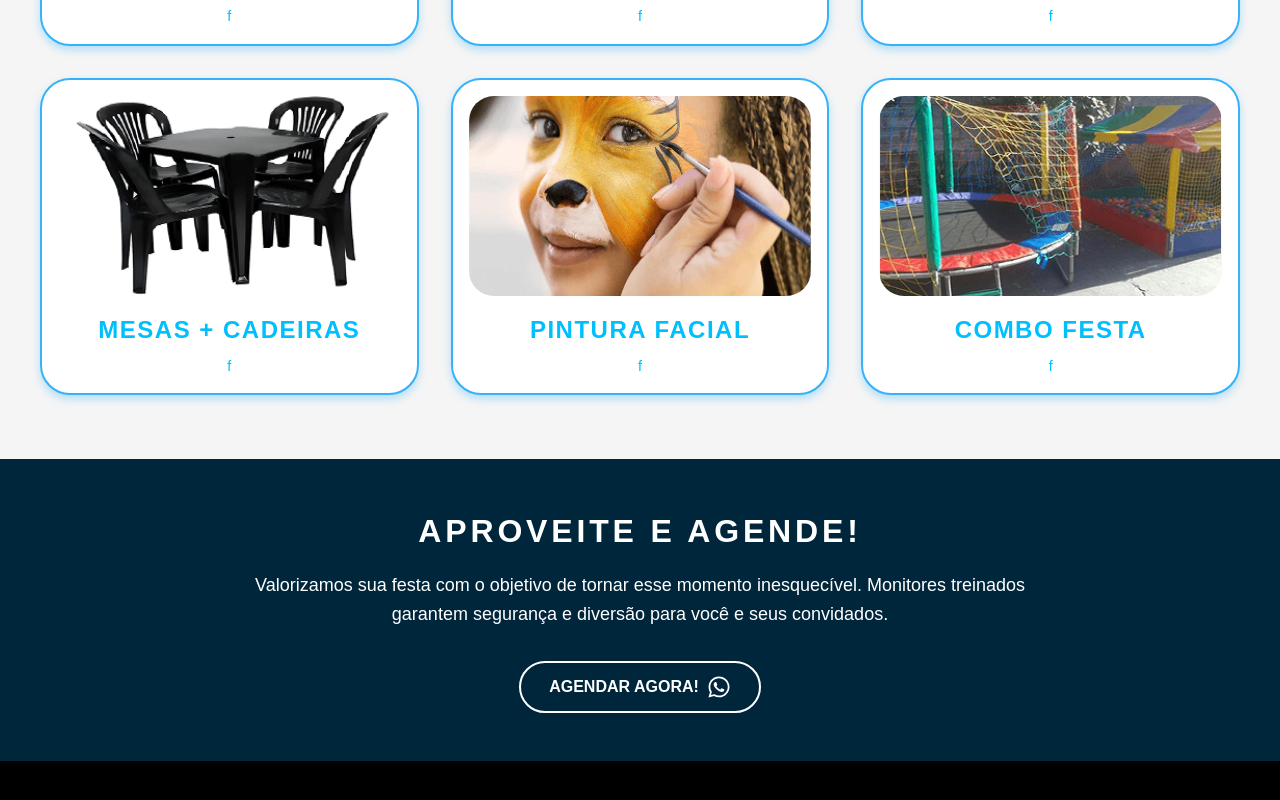
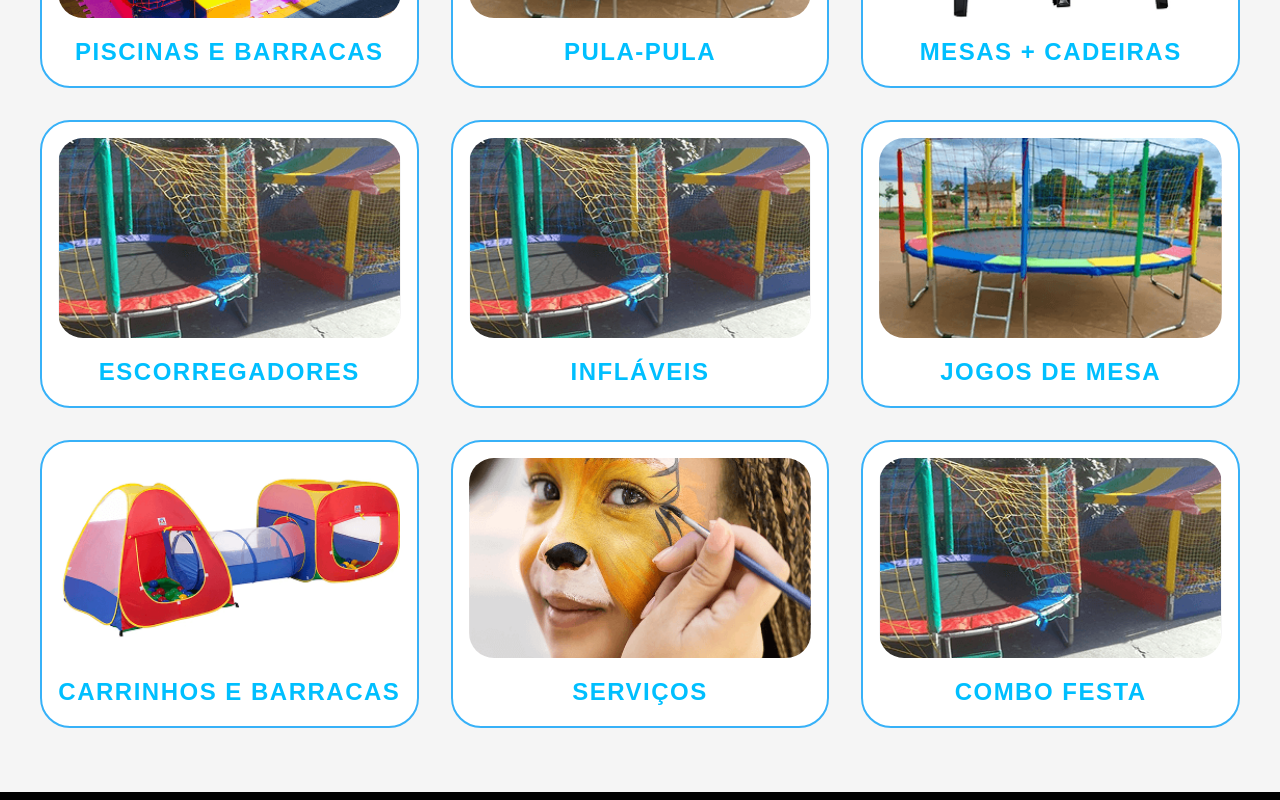
Before and after one commit to paghtecnologias128/monteiro-locacoes, a React (Vite) app: page / in a window 1280 px wide. Shown: the part 1240-2040 px from the top of the page. Built offline with nearby package versions, Linux system fonts and the light colour scheme; a web font is replaced by a local one.

Commit message:
parte do card de produtos melhorado

```diff
--- a/src/components/BookingSection/index.jsx
+++ b/src/components/BookingSection/index.jsx
@@ -1,22 +1,87 @@
-import { BookingSectionContainer, Title, Paragraph, Button } from './style';
+import { useState, useEffect } from 'react';
+import {
+  BookingSectionContainer,
+  ChipContainer,
+  Chip,
+  Form,
+  Input,
+  TextArea,
+  ButtonContainer,
+  Button,
+} from './style';
 import { FaWhatsapp } from 'react-icons/fa';
 
-const BookingSection = () => {
+const BookingSection = ({ selectedItems, onSend, onClear }) => {
+  const [dateTime, setDateTime] = useState('');
+  const [location, setLocation] = useState('');
+  const [observations, setObservations] = useState('');
+  const [minDateTime, setMinDateTime] = useState('');
+
+  useEffect(() => {
+    const now = new Date();
+    now.setHours(now.getHours() + 1);
+    const year = now.getFullYear();
+    const month = (now.getMonth() + 1).toString().padStart(2, '0');
+    const day = now.getDate().toString().padStart(2, '0');
+    const hours = now.getHours().toString().padStart(2, '0');
+    const minutes = now.getMinutes().toString().padStart(2, '0');
+    setMinDateTime(`${year}-${month}-${day}T${hours}:${minutes}`);
+  }, []);
+
+  const handleSend = () => {
+    const selectedDateTime = new Date(dateTime);
+    const minimumDateTime = new Date(minDateTime);
+
+    if (selectedDateTime < minimumDateTime) {
+      alert('A data e o horário devem ser pelo menos uma hora a partir de agora.');
+      return;
+    }
+
+    onSend({ dateTime, location, observations });
+  };
+
+  if (selectedItems.length === 0) {
+    return null;
+  }
+
   return (
     <BookingSectionContainer>
-      <Title>APROVEITE E AGENDE!</Title>
-      <Paragraph>
-        Valorizamos sua festa com o objetivo de tornar esse momento inesquecível. Monitores
-        treinados garantem segurança e diversão para você e seus convidados.
-      </Paragraph>
-      <Button
-        href="https://wa.me/5567984684460?text=Olá! Quero agendar uma locação."
-        target="_blank"
-        aria-label="Agendar agora pelo WhatsApp"
-      >
-        AGENDAR AGORA!
-        <FaWhatsapp aria-hidden="true" />
-      </Button>
+      <ChipContainer>
+        {selectedItems
+          .filter((item) => item.variation)
+          .map((item) => (
+            <Chip key={item.id}>
+              {item.name} - {item.variation}
+            </Chip>
+          ))}
+      </ChipContainer>
+      <Form>
+        <Input
+          type="datetime-local"
+          value={dateTime}
+          min={minDateTime}
+          onChange={(e) => setDateTime(e.target.value)}
+        />
+        <TextArea
+          placeholder="Local do evento"
+          value={location}
+          onChange={(e) => setLocation(e.target.value)}
+        />
+        <TextArea
+          placeholder="Observações"
+          value={observations}
+          onChange={(e) => setObservations(e.target.value)}
+        />
+        <ButtonContainer>
+          <Button onClick={handleSend}>
+            <FaWhatsapp />
+            Enviar
+          </Button>
+          <Button clear onClick={onClear}>
+            Limpar
+          </Button>
+        </ButtonContainer>
+      </Form>
     </BookingSectionContainer>
   );
 };
--- a/src/components/BookingSection/style.js
+++ b/src/components/BookingSection/style.js
@@ -1,78 +1,116 @@
 import styled from 'styled-components';
 
 export const BookingSectionContainer = styled.section`
-  background-color: #00263c;
-  color: #ffffff;
-  padding: 48px 2rem;
-  text-align: center;
+  background-color: #e0e0e0;
+  padding: 2rem;
+  max-width: 1200px;
+  margin: 2rem auto 2rem auto;
+  border-radius: 15px;
+  box-shadow: 0 4px 8px rgba(0, 0, 0, 0.1);
   display: flex;
   flex-direction: column;
-  align-items: center;
-  justify-content: center;
+  gap: 1rem;
 
   @media (max-width: 768px) {
-    padding: 32px 1rem;
+    padding: 1rem;
   }
 `;
 
-export const Title = styled.h2`
-  font-family: 'Montserrat', sans-serif;
-  font-weight: 800; /* ExtraBold */
-  font-size: 32px;
-  text-transform: uppercase;
-  letter-spacing: 0.12em;
-  margin-bottom: 16px;
+export const ChipContainer = styled.div`
+  display: flex;
+  flex-wrap: wrap;
+  gap: 0.5rem;
+`;
+
+export const Chip = styled.div`
+  background-color: var(--color-green);
+  color: #fff;
+  padding: 0.5rem 1rem;
+  border-radius: 20px;
+  font-size: 0.9rem;
+  display: flex;
+  align-items: center;
+  gap: 0.5rem;
+`;
+
+export const Form = styled.div`
+  display: flex;
+  gap: 1rem;
+  align-items: flex-start;
 
   @media (max-width: 768px) {
-    font-size: 26px;
+    flex-direction: column;
   }
 `;
 
-export const Paragraph = styled.p`
-  font-family: 'Montserrat', sans-serif;
-  font-weight: 400; /* Regular */
-  font-size: 18px;
-  line-height: 1.6;
-  max-width: 800px;
-  margin-bottom: 32px;
+export const Input = styled.input`
+  flex: 1;
+  padding: 0.5rem;
+  border-radius: 8px;
+  border: 1px solid #ccc;
+  height: 40px;
+  font-family: inherit;
+  font-size: 1rem;
 
   @media (max-width: 768px) {
-    font-size: 16px;
+    width: 100%;
   }
 `;
 
-export const Button = styled.a`
+export const TextArea = styled.textarea`
+  flex: 1;
+  padding: 0.5rem;
+  border-radius: 8px;
+  border: 1px solid #ccc;
+  height: 40px;
+  font-family: inherit;
+  font-size: 1rem;
+
+  @media (max-width: 768px) {
+    width: 100%;
+  }
+`;
+
+export const ButtonContainer = styled.div`
+  display: flex;
+  gap: 1rem;
+
+  @media (max-width: 768px) {
+    width: 100%;
+    justify-content: space-between;
+  }
+`;
+
+export const Button = styled.button`
   display: inline-flex;
   align-items: center;
   gap: 8px;
   padding: 12px 28px;
-  background-color: transparent;
-  border: 2px solid #ffffff;
+  background-color: ${({ clear }) => (clear ? 'transparent' : 'var(--color-green)')};
+  border: 2px solid var(--color-green);
   border-radius: 30px;
-  color: #ffffff;
+  color: ${({ clear }) => (clear ? 'var(--color-green)' : '#fff')};
   font-family: 'Montserrat', sans-serif;
   font-weight: 600; /* SemiBold */
   font-size: 16px;
   text-transform: uppercase;
   text-decoration: none;
-  transition:
-    background-color 0.25s ease,
-    color 0.25s ease,
-    transform 0.25s ease;
+  cursor: pointer;
+  transition: all 0.25s ease;
 
   &:hover {
-    background-color: var(--color-green);
-    border-color: var(--color-green);
-    color: #ffffff;
+    background-color: ${({ clear }) => (clear ? 'var(--color-green)' : '#218838')};
+    border-color: ${({ clear }) => (clear ? 'var(--color-green)' : '#1e7e34')};
+    color: #fff;
     transform: scale(1.05);
   }
 
   svg {
-    font-size: 1.5rem; /* Ajustar conforme necessário */
+    font-size: 1.5rem;
   }
 
   @media (max-width: 480px) {
-    padding: 10px 20px; /* Padding menor para telas muito pequenas */
-    font-size: 14px; /* Tamanho de fonte menor */
+    padding: 10px 20px;
+    font-size: 14px;
   }
 `;
--- a/src/components/Card/index.jsx
+++ b/src/components/Card/index.jsx
@@ -1,11 +1,38 @@
-import { ContainerCard, Sizes } from './style.js';
+import { ContainerCard, OptionsContainer, OptionButton } from './style.js';
 
-const Card = ({ image, title, alt, description }) => {
+const Card = ({
+  id,
+  image,
+  title,
+  alt,
+  options,
+  isSelected,
+  selectedOption,
+  onCardClick,
+  onOptionClick,
+}) => {
+  const handleOptionClick = (e, option) => {
+    e.stopPropagation();
+    onOptionClick(id, option);
+  };
+
   return (
-    <ContainerCard>
+    <ContainerCard isSelected={isSelected} onClick={() => onCardClick(id)}>
       <img src={image} alt={alt} loading="lazy" />
       <h2>{title}</h2>
-      <Sizes>{description}</Sizes>
+      {isSelected && (
+        <OptionsContainer>
+          {options.map((option) => (
+            <OptionButton
+              key={option.label}
+              isSelected={selectedOption?.label === option.label}
+              onClick={(e) => handleOptionClick(e, option)}
+            >
+              {option.label}
+            </OptionButton>
+          ))}
+        </OptionsContainer>
+      )}
     </ContainerCard>
   );
 };
--- a/src/components/Card/style.js
+++ b/src/components/Card/style.js
@@ -1,19 +1,18 @@
-import styled from 'styled-components';
+import styled, { css } from 'styled-components';
 
 export const ContainerCard = styled.div`
   background-color: #fff;
-  border: 2px solid #37b1f8; /* Cor da borda: azul-claro #37B1F8, Espessura: 2px, Estilo: sólido */
-  border-radius: 30px; /* Canto levemente arredondado */
-  box-shadow: 0 4px 8px 0 #37b1f859; /* Sombra azul especificada */
+  border: 2px solid #37b1f8;
+  border-radius: 30px;
   padding: 1rem;
   text-align: center;
-  transition: all 0.25s ease; /* Transição suave */
+  transition: all 0.25s ease;
 
-  &:hover {
-    border-color: #37b1f8; /* Escurecer a borda para #37B1F8 */
-    transform: translateY(-2px); /* Elevar levemente o card */
-    box-shadow: 0 8px 16px 0 #37b1f873; /* Aumentar a sombra no hover */
-  }
+  ${({ isSelected }) =>
+    isSelected &&
+    css`
+      box-shadow: 0 8px 16px 0 #37b1f873;
+    `}
 
   img {
     width: 100%;
@@ -30,6 +29,30 @@ export const ContainerCard = styled.div`
   }
 `;
 
+export const OptionsContainer = styled.div`
+  margin-top: 1rem;
+  display: flex;
+  flex-wrap: wrap;
+  gap: 0.5rem;
+  justify-content: center;
+`;
+
+export const OptionButton = styled.button`
+  background-color: ${({ isSelected }) => (isSelected ? 'var(--color-green)' : '#f0f0f0')};
+  color: ${({ isSelected }) => (isSelected ? '#fff' : '#333')};
+  border: 1px solid ${({ isSelected }) => (isSelected ? 'var(--color-green)' : '#ccc')};
+  border-radius: 20px;
+  padding: 0.5rem 1rem;
+  font-size: 0.9rem;
+  cursor: pointer;
+  transition: all 0.2s ease-in-out;
+
+  &:hover {
+    background-color: ${({ isSelected }) => (isSelected ? 'var(--color-green)' : '#e0e0e0')};
+    border-color: ${({ isSelected }) => (isSelected ? 'var(--color-green)' : '#aaa')};
+  }
+`;
+
 export const Sizes = styled.p`
   font-size: 0.9rem;
   color: var(--color-cyan);
--- a/src/components/Footer/index.jsx
+++ b/src/components/Footer/index.jsx
@@ -17,7 +17,7 @@ const Footer = () => {
         <ContactColumn>
           <h3>CONTATO</h3>
           <ul>
-            <Li isWhatsapp>
+            <Li $isWhatsapp>
               <FaWhatsapp aria-hidden="true" />
               <a
                 href="https://wa.me/5567984684460"
@@ -34,7 +34,7 @@ const Footer = () => {
                 (67) 98468-4460
               </a>
             </Li>
-            <Li isLocation>
+            <Li $isLocation>
               <FaMapMarkerAlt aria-hidden="true" />
               <span aria-label="Endereço da Monteiro Locações">R. Guarapuava, 850</span>
             </Li>
--- a/src/components/Footer/style.js
+++ b/src/components/Footer/style.js
@@ -99,10 +99,10 @@ export const Li = styled.li`
     svg,
     a,
     span {
-      color: ${({ isWhatsapp, isLocation }) =>
-        isWhatsapp
+      color: ${({ $isWhatsapp, $isLocation }) =>
+        $isWhatsapp
           ? 'var(--color-green)'
-          : isLocation
+          : $isLocation
             ? 'var(--color-yellow-lima)'
             : 'var(--color-cyan)'};
     }
--- a/src/components/HeroSection/index.jsx
+++ b/src/components/HeroSection/index.jsx
@@ -22,7 +22,7 @@ const HeroSection = () => {
           href="https://wa.me/5567984684460"
           target="_blank"
           aria-label="Fale conosco pelo WhatsApp"
-          isWhatsapp
+          $isWhatsapp
         >
           <FaWhatsapp color="var(--color-white)" />
           <span>WhatsApp</span>
--- a/src/components/HeroSection/style.js
+++ b/src/components/HeroSection/style.js
@@ -91,9 +91,9 @@ export const ContactButton = styled.a`
 
   &:hover,
   &:focus-visible {
-    background-color: ${({ isWhatsapp }) =>
-      isWhatsapp ? 'var(--color-green)' : 'var(--color-cyan)'};
-    border-color: ${({ isWhatsapp }) => (isWhatsapp ? 'var(--color-green)' : 'var(--color-cyan)')};
+    background-color: ${({ $isWhatsapp }) =>
+      $isWhatsapp ? 'var(--color-green)' : 'var(--color-cyan)'};
+    border-color: ${({ $isWhatsapp }) => ($isWhatsapp ? 'var(--color-green)' : 'var(--color-cyan)')};
     transform: scale(1.05);
   }
 
--- a/src/components/Products/index.jsx
+++ b/src/components/Products/index.jsx
@@ -1,24 +1,80 @@
+import { useState } from 'react';
 import { CatalogSection, TitleWrapper, Title, Grid } from './style';
 import Card from '../Card';
+import BookingSection from '../BookingSection';
+import { items as products } from '../../data/products';
 
-const Products = ({ cards }) => {
+const Products = () => {
+  const [selectedItems, setSelectedItems] = useState([]);
+
+  const handleCardClick = (itemId) => {
+    setSelectedItems((prev) => {
+      const isSelected = prev.some((item) => item.id === itemId);
+      if (isSelected) {
+        return prev.filter((item) => item.id !== itemId);
+      }
+      const product = products.find((p) => p.id === itemId);
+      return [...prev, { id: itemId, name: product.name, variation: null, price: null }];
+    });
+  };
+
+  const handleOptionClick = (itemId, option) => {
+    setSelectedItems((prev) =>
+      prev.map((item) =>
+        // Se o ID do item corresponder, atualize a variação e o preço
+        item.id === itemId ? { ...item, variation: option.label, price: option.price } : item,
+      ),
+    );
+  };
+
+  const handleClear = () => {
+    setSelectedItems([]);
+  };
+
+  const handleSend = ({ dateTime, location, observations }) => {
+    const itemsWithNoVariation = selectedItems.filter((item) => !item.variation);
+    if (itemsWithNoVariation.length > 0) {
+      alert('Por favor, selecione uma opção para todos os itens selecionados.');
+      return;
+    }
+
+    const message = `Olá! Quero orçamento para:\n\n${selectedItems
+      .map((item) => `1. ${item.name} - ${item.variation}`)
+      .join(
+        '\n',
+      )}\n\nData e horário: ${dateTime}\nLocal do evento: ${location}\nObservações: ${observations}`;
+
+    const whatsappUrl = `https://wa.me/5567984684460?text=${encodeURIComponent(message)}`;
+    window.open(whatsappUrl, '_blank');
+  };
+
   return (
+    <>
       <CatalogSection>
         <TitleWrapper>
-        <Title>Nossos serviços</Title>
+          <Title>
+            Nossos <br /> serviços e brinquedos
+          </Title>
         </TitleWrapper>
         <Grid>
-        {cards.map((card) => (
+          {products.map((card) => (
             <Card
               key={card.id}
+              id={card.id}
               image={card.image}
-            title={card.title}
+              title={card.name}
               alt={card.alt}
-            description={card.description}
+              options={card.options}
+              isSelected={selectedItems.some((item) => item.id === card.id)}
+              selectedOption={selectedItems.find((item) => item.id === card.id)}
+              onCardClick={handleCardClick}
+              onOptionClick={handleOptionClick}
             />
           ))}
         </Grid>
+        <BookingSection selectedItems={selectedItems} onSend={handleSend} onClear={handleClear} />
       </CatalogSection>
+    </>
   );
 };
 
--- a/src/components/Products/style.js
+++ b/src/components/Products/style.js
@@ -34,5 +34,5 @@ export const Grid = styled.div`
   grid-template-columns: repeat(auto-fit, minmax(300px, 1fr));
   gap: 2rem;
   max-width: 1200px;
-  margin: 0 auto;
+  margin: 2rem auto 0 auto;
 `;
--- a/src/data/products.js
+++ b/src/data/products.js
@@ -1,4 +1,3 @@
-// Import PNG images
 import ballTent from '../assets/ball_tent.png';
 import chairs from '../assets/chairs.png';
 import partyCombo from '../assets/party_combo.png';
@@ -6,47 +5,92 @@ import facePainting from '../assets/face_painting.png';
 import ballPit from '../assets/ball_pit.png';
 import bouncyCastle from '../assets/bouncy_castle.png';
 
-export const cardsData = [
+export const items = [
   {
-    id: 1,
+    id: 'piscinas-e-barracas',
+    name: 'Piscinas e Barracas',
     image: ballPit,
-    title: 'Piscina de Bolinhas',
-    alt: 'Piscina de Bolinhas colorida com escorregador.',
-    description: 'f',
+    alt: 'Piscinas e Barracas',
+    options: [{ label: '1x1m' }, { label: '2x2m' }, { label: '5x1m' }],
   },
   {
-    id: 2,
+    id: 'pula-pula',
+    name: 'Pula-Pula',
     image: bouncyCastle,
-    title: 'Pula-Pula',
-    alt: 'Pula-pula inflável com redes de proteção.',
-    description: 'f',
+    alt: 'Pula-Pula',
+    options: [{ label: '1,40m' }, { label: '2,44m' }, { label: '3,05m' }, { label: '4,27m' }],
   },
   {
-    id: 3,
-    image: ballTent,
-    title: 'Barra de Bolinhas',
-    alt: 'Barraca de bolinhas inflável com tema de circo.',
-    description: 'f',
+    id: 'mesas-e-cadeiras',
+    name: 'Mesas + Cadeiras',
+    image: chairs,
+    alt: 'Mesas + Cadeiras',
+    options: [
+      { label: '8 a 5 Jogos' },
+      { label: '36 a 50 Jogos' },
+      { label: '51 a 100 Jogos' },
+      { label: 'Quantidade Específica' },
+    ],
   },
   {
-    id: 4,
-    image: chairs,
-    title: 'Mesas + Cadeiras',
-    alt: 'Conjunto de mesas e cadeiras de plástico brancas.',
-    description: 'f',
+    id: 'escorregadores',
+    name: 'Escorregadores',
+    image: partyCombo,
+    alt: 'Escorregadores',
+    options: [
+      { label: 'Escorregador + Gangorra' },
+      { label: 'Escorregador Rosa/Roxo' },
+      { label: 'Escorregador Amarelo/Azul' },
+      { label: 'Escorregador Azul/Vermelho' },
+    ],
   },
   {
-    id: 5,
-    image: facePainting,
-    title: 'Pintura Facial',
-    alt: 'Criança com o rosto pintado de borboleta.',
-    description: 'f',
+    id: 'inflaveis',
+    name: 'Infláveis',
+    image: partyCombo,
+    alt: 'Infláveis',
+    options: [
+      { label: 'Tobagã Pequeno' },
+      { label: 'Tobagã Médio' },
+      { label: 'Corrida Maluca' },
+      { label: 'Futebol de Sabão' },
+      { label: 'Guerra de Cotonete' },
+    ],
   },
   {
-    id: 6,
+    id: 'jogos-de-mesa',
+    name: 'Jogos de Mesa',
+    image: bouncyCastle,
+    alt: 'Jogos de Mesa',
+    options: [{ label: 'Fliperama' }, { label: 'Mesa de Sinuca' }, { label: 'Mesa de Ping Pong' }],
+  },
+  {
+    id: 'carrinhos-e-barracas',
+    name: 'Carrinhos e Barracas',
+    image: ballTent,
+    alt: 'Carrinhos e Barracas',
+    options: [{ label: 'Algodão Doce' }, { label: 'Pipoca' }, { label: 'Picolé' }],
+  },
+  {
+    id: 'servicos',
+    name: 'Serviços',
+    image: facePainting,
+    alt: 'Serviços',
+    options: [
+      { label: 'Pintura Facial' },
+      { label: 'Monitor(a) de Brinquedo' },
+      { label: 'Recreador(a)' },
+    ],
+  },
+  {
+    id: 'combo-festa',
+    name: 'Combo Festa',
     image: partyCombo,
-    title: 'Combo Festa',
-    alt: 'Imagem com vários brinquedos de festa juntos.',
-    description: 'f',
+    alt: 'Combo Festa',
+    options: [
+      { label: 'Piscina + Cama Elástica (P)' },
+      { label: 'Piscina + Cama Elástica (M)' },
+      { label: 'Piscina + Cama Elástica (G)' },
+    ],
   },
 ];
--- a/src/pages/Home/index.jsx
+++ b/src/pages/Home/index.jsx
@@ -4,10 +4,7 @@ import ScrollAnimation from '../../components/ScrollAnimation';
 import Spinner from '../../components/Spinner';
 
 const Products = React.lazy(() => import('../../components/Products'));
-const BookingSection = React.lazy(() => import('../../components/BookingSection'));
 const Footer = React.lazy(() => import('../../components/Footer'));
-
-import { cardsData } from '../../data/products';
 
 function Home() {
   return (
@@ -15,12 +12,7 @@ function Home() {
       <HeroSection />
       <Suspense fallback={<Spinner />}>
         <ScrollAnimation>
-          <Products cards={cardsData} />
-        </ScrollAnimation>
-      </Suspense>
-      <Suspense fallback={<Spinner />}>
-        <ScrollAnimation>
-          <BookingSection />
+          <Products />
         </ScrollAnimation>
       </Suspense>
       <Suspense fallback={<Spinner />}>
```
Lines whose indentation alone changed are shown as unchanged.
